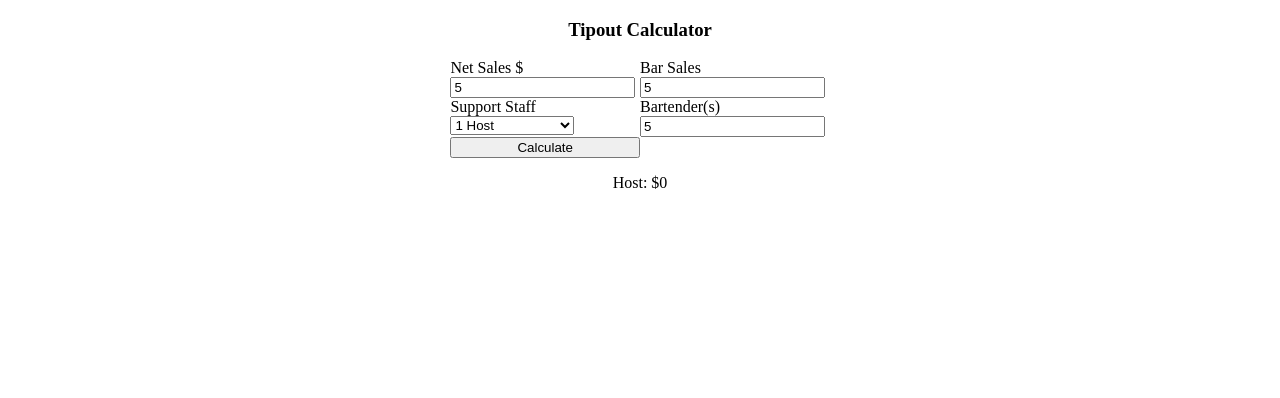
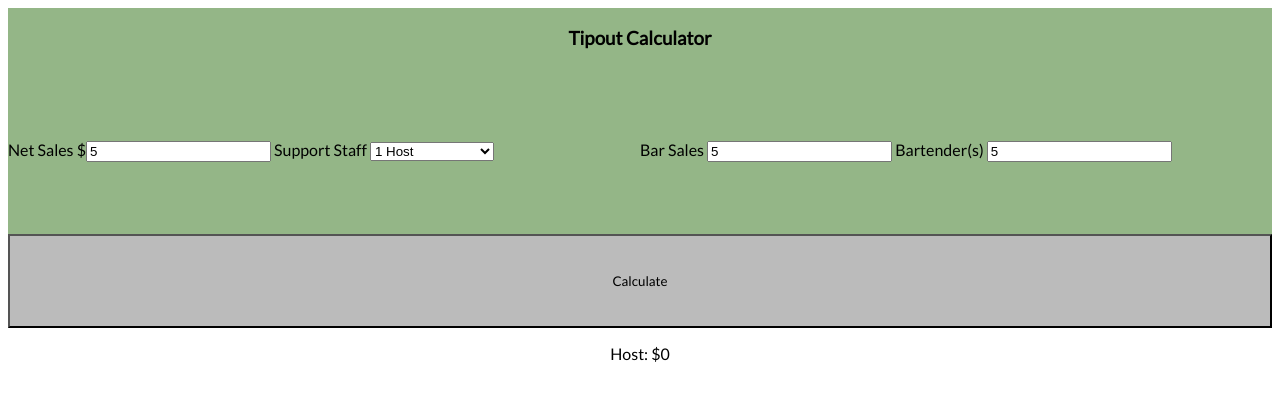
Before and after one commit to Josh-Oleary/lsTipout, a plain HTML site: page index.html in a window 1280 px wide. Both pictures are taken after typing "5", "5", "5" into the empty fields and a click on the button "Calculate". Drawn offline with Linux system fonts and the light colour scheme.

Commit message:
Add styles

```diff
--- a/index.html
+++ b/index.html
@@ -5,11 +5,13 @@
     <meta http-equiv="X-UA-Compatible" content="IE=edge">
     <meta name="viewport" content="width=device-width, initial-scale=1.0">
     <link rel="stylesheet" href="styles.css">
+    <link rel="preconnect" href="https://fonts.gstatic.com">
+    <link href="https://fonts.googleapis.com/css2?family=Lato&display=swap" rel="stylesheet">
     <title>Tipout Calculator</title>
 </head>
 <body>
-    <h3>Tipout Calculator</h3>
     <form action="">
+        <h3>Tipout Calculator</h3>
         <div id="supportSection">
             <label for="netSales">Net Sales</label>
             <span>$</span><input type="number" id="netSales">
--- a/index.js
+++ b/index.js
@@ -35,7 +35,7 @@ function calculateSupport(){
     let hostResult = document.getElementById('hostResults');
     let busserOneResult = document.getElementById('busserOneResult');
     let busserTwoResult = document.getElementById('busserTwoResult');
-    if(supportSplit === 'oneHost'){
+    if(supportSplit === 'oneHost' && netSales){
         hostTip = Math.round(netSales * .01);
         hostResult.innerHTML = 'Host: $' + hostTip;
     } else if (supportSplit === 'oneHostOneBus'){
@@ -55,7 +55,7 @@ function calculateSupport(){
 function calculateBar(){
     let barSales = parseInt(document.getElementById('barSales').value)
     let numOfBartenders = parseInt(document.getElementById('numOfBartenders').value);
-    let barTipout = barSales * .05;
+    let barTipout = Math.round(barSales * .05);
     let barResult = document.getElementById('barResult');
     if(numOfBartenders === 1){
         barResult.innerHTML = 'Bartender: $' + barTipout;
--- a/styles.css
+++ b/styles.css
@@ -1,14 +1,45 @@
 form {
-	width: 30%;
+	width: 100%;
+	height: 40vh;
 	margin: auto;
 	display: grid;
 	grid-template-columns: 1fr 1fr;
+	justify-content: center;
+	background-color: rgb(148, 182, 135);
+	font-family: 'Lato', sans-serif;
 }
 
 p {
 	text-align: center;
+	font-family: 'Lato', sans-serif;
 }
 
-h3 {
+h3, button {
 	text-align: center;
+	grid-column-start: 1;
+	grid-column-end: span 2;
+	font-family: 'Lato', sans-serif;
 }
+
+input::-webkit-outer-spin-button,
+input::-webkit-inner-spin-button {
+    -webkit-appearance: none;
+    margin: 0; /* <-- Apparently some margin are still there even though it's hidden */
+}
+
+input[type=number] {
+    -moz-appearance:textfield;
+}
+#calculate {
+	background-color: rgb(187, 187, 187);
+	transition: 250ms;
+}
+#calculate:hover {
+	background-color: rgb(48, 48, 48);
+	color: white;
+	font-size: large;
+}
+#calculate:active {
+	background-color: black;
+	font-size: medium;
+}
```
